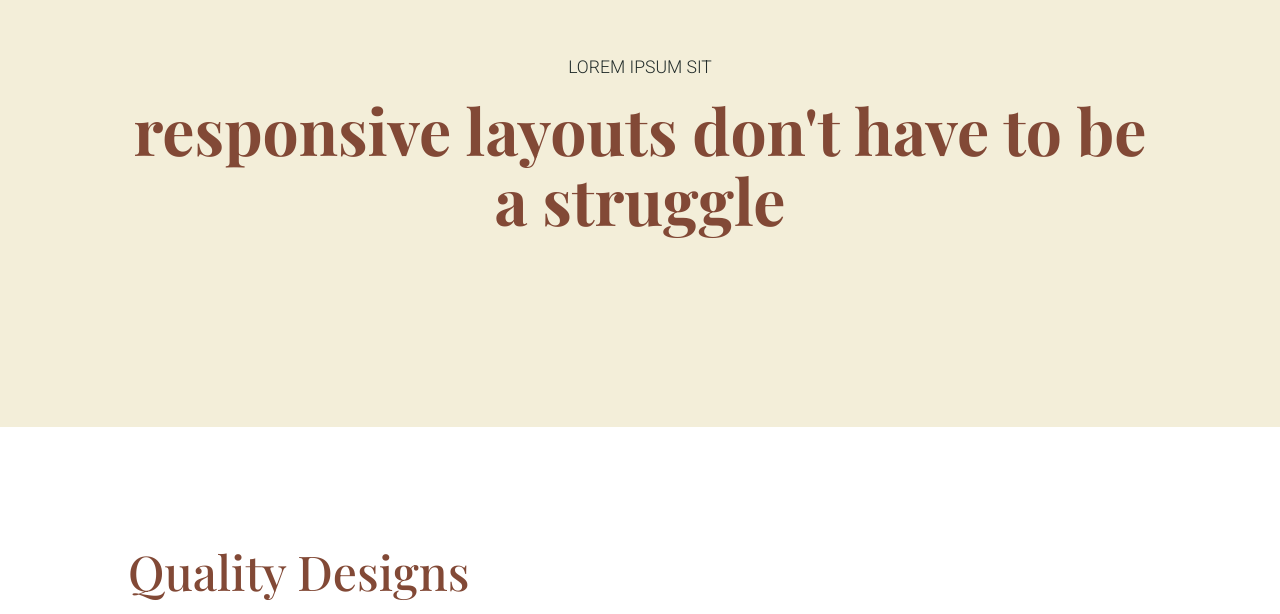
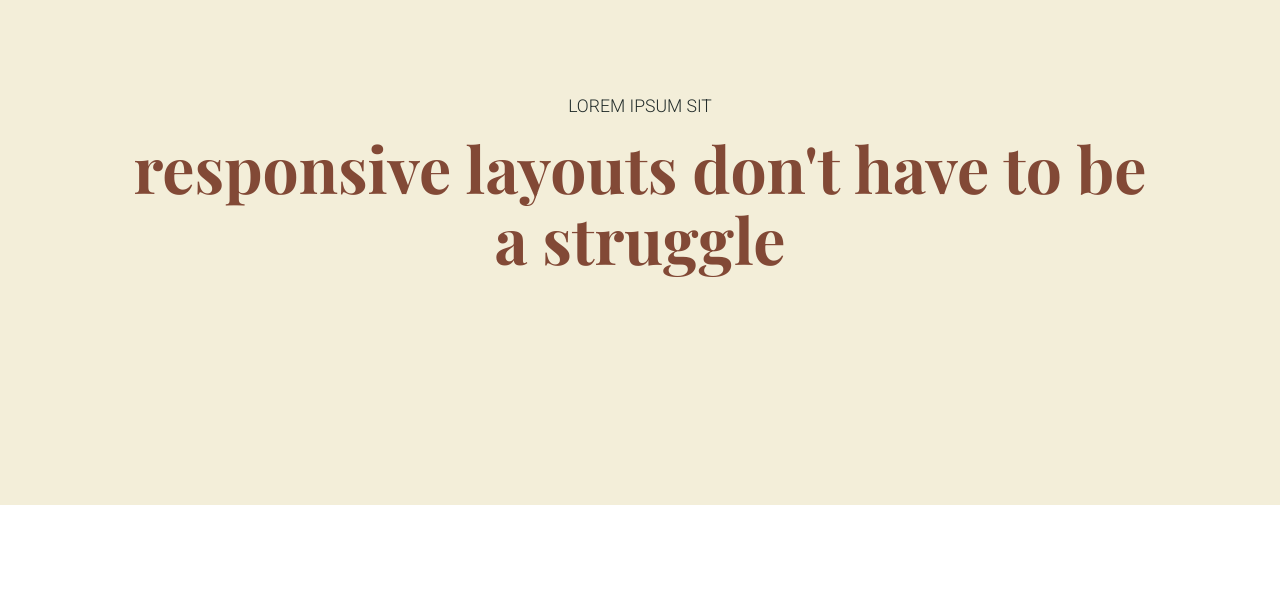
Before and after one commit to adamsJS23/Responsive_layout, a plain HTML site: page flex_chg_4/index.html in a window 1280 px wide. Shown: the part 135-749 px from the top of the page. Drawn offline with nearby package versions, Linux system fonts and the light colour scheme; a web font is replaced by a local one.

Commit message:
Restyled hero section using min-height and Flebox

```diff
--- a/flex_chg_4/style.css
+++ b/flex_chg_4/style.css
@@ -21,8 +21,13 @@ img {
 
 .hero {
   background-color: #f3eed9;
-  padding: 12em 0;
+  min-height: 40rem;
+  text-align: center;
+
+  display: flex;
+  align-items: center;
 }
+
 
 .sub-heading {
   color: #222c2a;
@@ -50,12 +55,6 @@ img {
   font-family: "Playfair display", sans-serif;
   font-weight: 500;
   margin-bottom: 1em;
-}
-
-.hero__text-content {
-  width: 70%;
-  margin: 0 auto;
-  text-align: center;
 }
 
 .section-quality,
```
